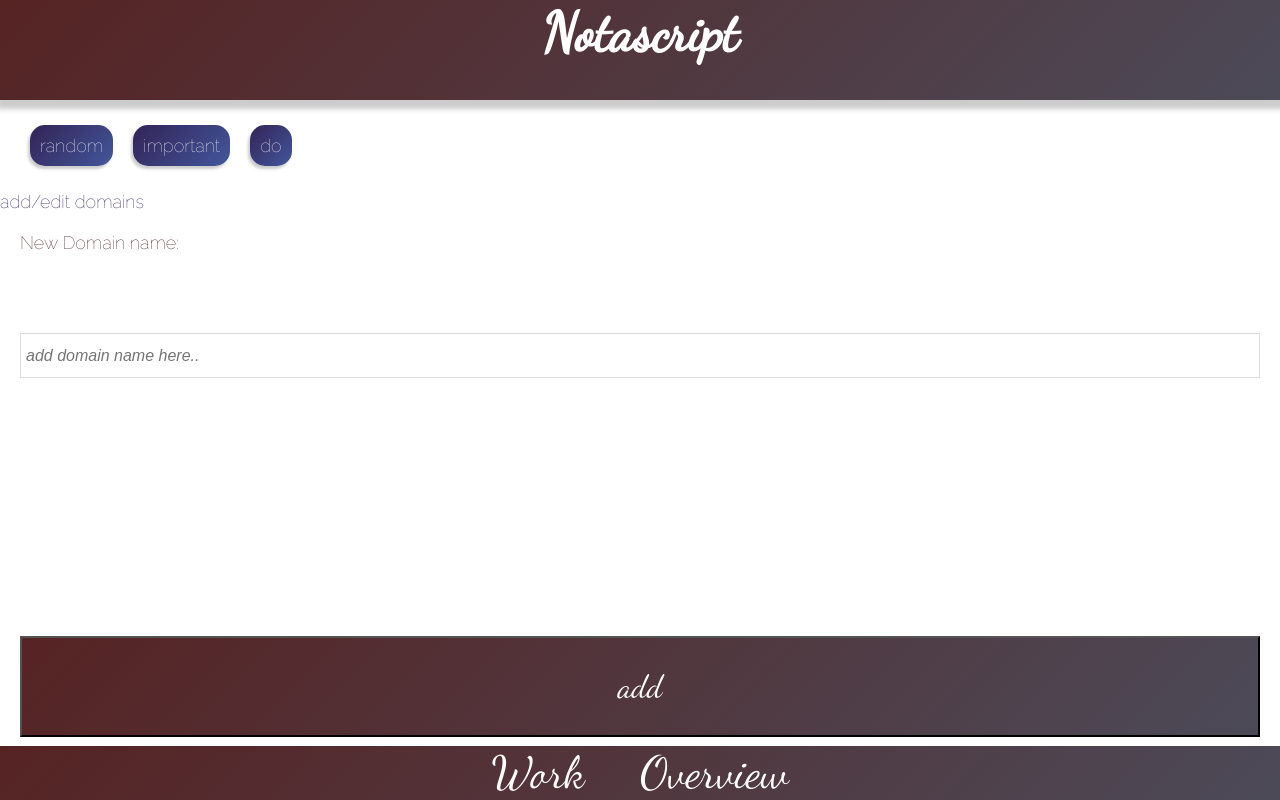
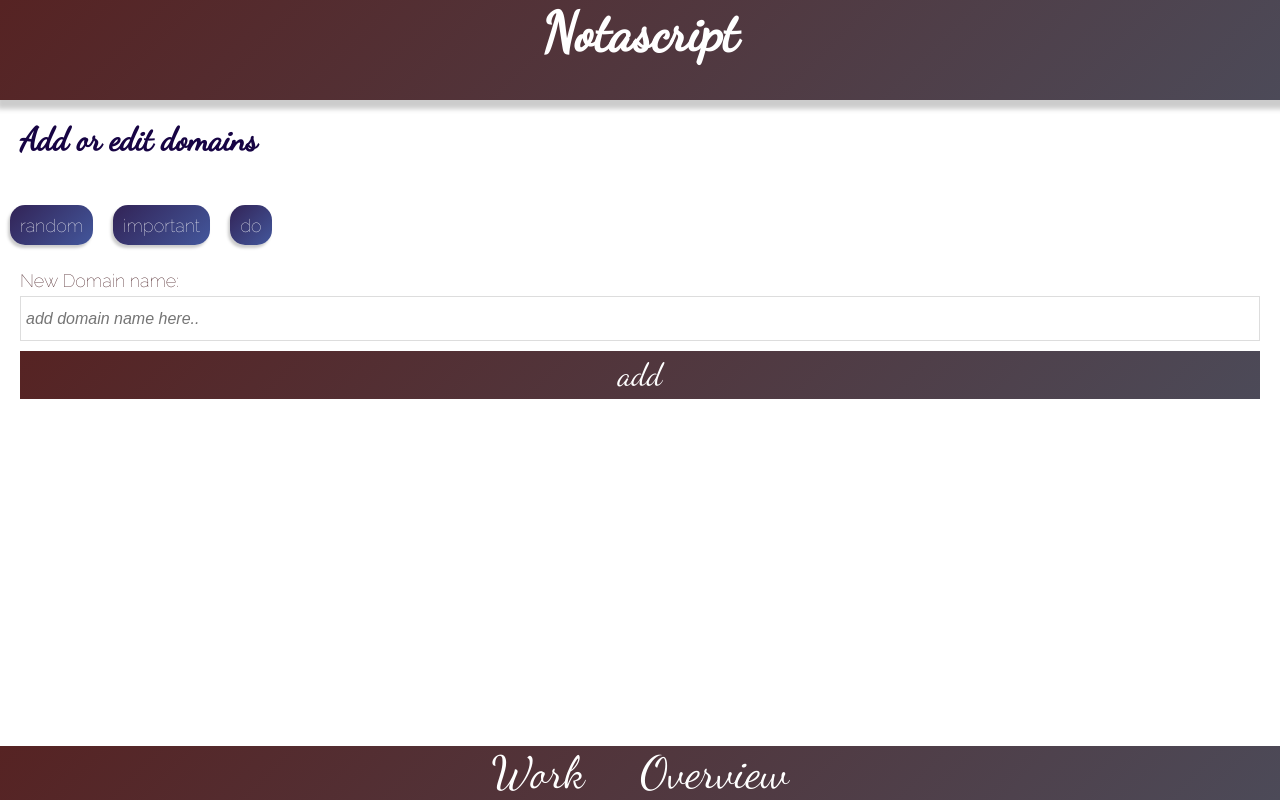
Before and after one commit to PLN-SHAH/notascript, a React (Create React App) app in the folder notascript/: page /domains in a window 1280 px wide. Built offline with nearby package versions, Linux system fonts and the light colour scheme.

Commit message:
finish domain styling

```diff
--- a/notascript/src/Documents/Document.js
+++ b/notascript/src/Documents/Document.js
@@ -5,35 +5,6 @@ import { Link } from 'react-router-dom';
 import ReactSVG from 'react-svg';
 import DomainList from '../domains/DomainList.js';
 import { Title, RouteLink } from '../misc/Style.js';
-
-const StyledTitle = styled(Title)`
-	word-break: break-all;
-	font-size: 1.8em;
-	margin: 0;
-`;
-
-const StyledDeleteButton = styled.button`
-	background: transparent;
-	border: none;
-	justify-self: right;
-	width: 30px;
-`;
-
-const StyledCta = styled.section`
-	display: grid;
-	grid-template-columns: repeat(2, 1fr);
-`;
-
-const StyledInvisibleLink = styled(Link)`
-	display: inline-grid;
-	grid-template-rows: auto;
-`;
-
-const StyledSymbolPreview = styled.p`
-	word-break: break-all;
-`;
-
-const StyledNavLink = styled(RouteLink)``;
 
 const StyledFile = styled.section`
 	border: 1px solid #ccc;
@@ -46,6 +17,29 @@ const StyledFile = styled.section`
 	grid-template-rows: 50px auto 50px;
 	padding: 20px;
 	width: 100%;
+`;
+const StyledCta = styled.section`
+	display: grid;
+	grid-template-columns: repeat(2, 1fr);
+`;
+
+const StyledDeleteButton = styled.button`
+	background: transparent;
+	border: none;
+	justify-self: right;
+	width: 30px;
+`;
+
+const StyledTitle = styled(Title)``;
+
+const StyledNavLink = styled(RouteLink)``;
+const StyledInvisibleLink = styled(Link)`
+	display: inline-grid;
+	grid-template-rows: auto;
+`;
+
+const StyledSymbols = styled.span`
+	background: #ddd;
 `;
 
 export default function Document({ document, onDelete }) {
@@ -60,12 +54,10 @@ export default function Document({ document, onDelete }) {
 			<StyledInvisibleLink to={`details/${document.title}`}>
 				<StyledTitle>{document.title}</StyledTitle>
 				<p>{document.description}</p>
-
 				<DomainList domainList={document.domains} />
-
-				<StyledSymbolPreview>
-					<span>{document.symbols}</span>
-				</StyledSymbolPreview>
+				<p>
+					<StyledSymbols>{document.symbols}</StyledSymbols>
+				</p>
 			</StyledInvisibleLink>
 			<StyledNavLink to={`work/${document.title}`}>continue work</StyledNavLink>
 		</StyledFile>
--- a/notascript/src/Documents/DocumentDetailView.js
+++ b/notascript/src/Documents/DocumentDetailView.js
@@ -11,9 +11,7 @@ const StyledSymbolsSheet = styled.section`
 	box-shadow: -2px 3px 3px 0 #ccc;
 `;
 
-const StyledTitle = styled(Title)`
-	word-break: break-all;
-`;
+const StyledTitle = styled(Title)``;
 
 const StyledDetailsView = styled.section`
 	display: inline-grid;
@@ -41,19 +39,22 @@ const StyledSymbolsContainer = styled.section`
 	display: grid;
 `;
 
-const StyledDocument = styled.section`
+const StyledFile = styled.section`
 	padding: 20px;
+	border-left-width: 15px;
+	border-left-color: #170444;
+	border-left-style: solid;
 `;
 
 export default function DocumentDetailView({ selectedDocument }) {
 	return (
 		<StyledDetailsView>
-			<StyledDocument>
+			<StyledFile>
 				<StyledNavLink to='/overview'>back to view</StyledNavLink>
 				<StyledTitle>{selectedDocument.title}</StyledTitle>
 				<p>{selectedDocument.description}</p>
 				<DomainList domainList={selectedDocument.domains} />
-			</StyledDocument>
+			</StyledFile>
 			<StyledSymbolsContainer>
 				<StyledSymbolsSheet>{selectedDocument.symbols}</StyledSymbolsSheet>
 			</StyledSymbolsContainer>
--- a/notascript/src/Work/WorkPage.js
+++ b/notascript/src/Work/WorkPage.js
@@ -5,17 +5,14 @@ import PropTypes from 'prop-types';
 import { Title, Button } from '../misc/Style.js';
 
 const StyledSymbols = styled.section`
-	font-size: 3em;
-	padding: 20px;
+	font-size: 2em;
 	word-break: break-all;
 	width: 100vw;
+	padding: 20px;
 `;
 
 const StyledTitle = styled(Title)`
-	display: grid;
-	justify-content: center;
-	word-break: break-all;
-	font-size: 1em;
+	padding: 20px;
 `;
 
 const StyledButton = styled(Button)`
@@ -25,7 +22,7 @@ const StyledButton = styled(Button)`
 const StyledContainer = styled.section`
 	display: inline-grid;
 	grid-template-columns: 1fr;
-	grid-template-rows: 50px 1fr 1fr;
+	grid-template-rows: 100px 1fr 1fr;
 	height: 100%;
 `;
 
--- a/notascript/src/domains/DomainsPage.js
+++ b/notascript/src/domains/DomainsPage.js
@@ -2,17 +2,19 @@ import React from 'react';
 import DomainList from './DomainList.js';
 import PropType from 'prop-types';
 import styled from 'styled-components';
-import { Input, Formular, Label, Button } from '../misc/Style.js';
+import { Input, Formular, Label, Button, Title } from '../misc/Style.js';
 
 const StyledInput = styled(Input)``;
 const StyledForm = styled(Formular)``;
 const StyledLabel = styled(Label)``;
 const StyledButton = styled(Button)``;
-const StyledDomainList = styled.ul`
-	margin: 20px;
-	list-style: none;
-	padding: 0;
-	display: flex;
+const StyledTitle = styled(Title)`
+	padding: 20px;
+`;
+
+const StyledContainer = styled.section`
+	display: grid;
+	grid-template-rows: 100px 50px 100px;
 `;
 
 export default function DomainsPage({ domainList, onFormSubmit }) {
@@ -25,11 +27,9 @@ export default function DomainsPage({ domainList, onFormSubmit }) {
 		onFormSubmit(input);
 	}
 	return (
-		<>
-			<StyledDomainList>
-				<DomainList domainList={domainList} />
-			</StyledDomainList>
-			<section>add/edit domains</section>
+		<StyledContainer>
+			<StyledTitle>Add or edit domains</StyledTitle>
+			<DomainList domainList={domainList} />
 			<StyledForm onSubmit={handleSubmit}>
 				<StyledLabel htmlFor='name'>New Domain name: </StyledLabel>
 				<StyledInput
@@ -39,10 +39,11 @@ export default function DomainsPage({ domainList, onFormSubmit }) {
 				/>
 				<StyledButton>add</StyledButton>
 			</StyledForm>
-		</>
+		</StyledContainer>
 	);
 }
 
 DomainsPage.propType = {
-	domainList: PropType.array
+	domainList: PropType.array,
+	onFormSubmit: PropType.func
 };
--- a/notascript/src/misc/Style.js
+++ b/notascript/src/misc/Style.js
@@ -34,12 +34,15 @@ export const Button = styled.button`
 	background: linear-gradient(135deg, #562323, #4c4a58);
 	padding: 5px;
 	color: white;
+	max-height: 50px;
+	border: none;
 	font-family: 'Dancing Script', cursive;
 	font-size: 2rem;
 	text-align: center;
 `;
 
 export const Title = styled.h4`
+	word-break: break-all;
 	font-family: 'Dancing Script', cursive;
 	font-size: 1.8em;
 	margin: 0;
```
